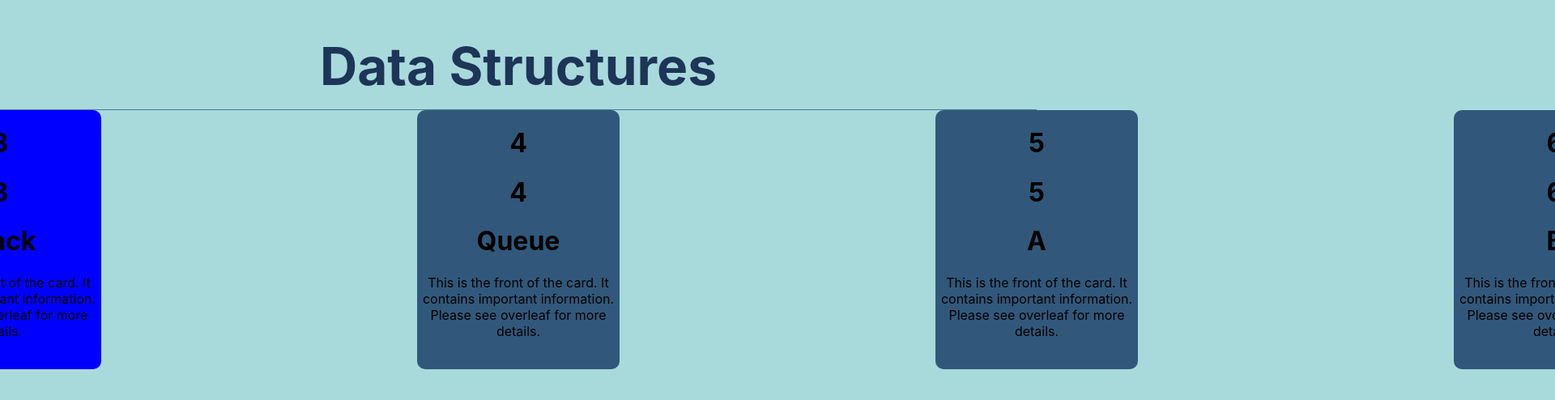
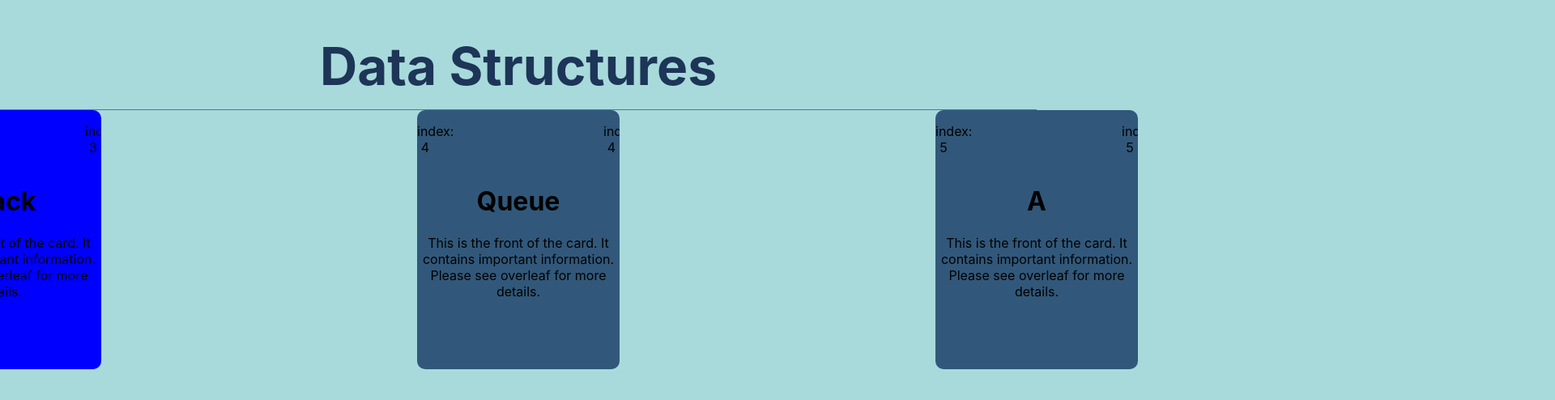
Before and after one commit to michael-mcmasters/Notecards, a React (Create React App) app: page / in a window 1280 px wide. Shown: the top 494 px of the page at 81% size, 1920 px wide, since content can reach past the window. Built offline with nearby package versions, Linux system fonts and the light colour scheme.

Commit message:
Cycle works but code is a mess

```diff
--- a/src/components/js/Card.js
+++ b/src/components/js/Card.js
@@ -14,7 +14,7 @@ export default function Card(props) {
   const [frontText, setFrontText] = useState(props.frontText);
   const [backText, setBackText] = useState(props.backText);
 
-  const [cardId, setCardId] = useState(props.index);
+  // const [cardId, setCardId] = useState(props.index);
 
   useEffect(() => {
     window.addEventListener('keydown', handleKeyDown);
@@ -22,7 +22,7 @@ export default function Card(props) {
     return () => {
       window.removeEventListener('keydown', handleKeyDown);
     };
-  }, [flipped, direction]);      // Re-renders component whenever flipped value changes.
+  }, [flipped, direction, index]);      // Re-renders component whenever flipped value changes.
 
   // Left/right to move card. Space key to flip.
   const handleKeyDown = (event) => {
@@ -38,26 +38,31 @@ export default function Card(props) {
         break;
     }
   };
+  //  0  1  2  3  4  5  6
+  // +7 +7 +7 +7 +7 +7 +7
+  //  7  8  9 10 11 12 13
+
+  // 0 1 2 3 4 5 6
+  // 1 2 3 4 5 6 7
+  // 2 3 4 5 6 7 8    // move right
+  // 1 2 3 4 5 6 7
 
   // Object pooling: There are only 7 cards at a given time.
   // Arrow keys move the card. When the card is off screen, it repositions to the opposing side of the screen and receives its new props data to display its new card information.
   const handleMoveCard = (newDirection) => {
     if (newDirection === "left") {
-      if (direction <= -150) {
-        setDirection(150);
+      if (direction <= 0) {
+        setDirection(100);
         setTransition("");                  // Move to opposing screen. Remove transition affect so user doesn't see it move.
 
-        //  0  1  2  3  4  5  6
-        // +7 +7 +7 +7 +7 +7 +7
-        //  7  8  9 10 11 12 13
-        const newIndex = index + 7;
+        const newIndex = index + 3;
         const [newData, indexInRange] = props.getNewData(newIndex);
         if (indexInRange) {
-          setIndex(index + 7);
+          setIndex(index + 3);
           setBackgroundColor(newData.backgroundColor);
           setFrontText(newData.frontText);
           setBackText(newData.backText);
-          setCardId(newData.id);
+          // setCardId(newData.id);
         }
       } else {
         setDirection(direction - 50);
@@ -65,18 +70,20 @@ export default function Card(props) {
       }
     }
     else if (newDirection === "right") {
-      if (direction >= 150) {
-        setDirection(-150);
+      if (direction >= 100) {
+        setDirection(0);
         setTransition("");
 
+        const newIndex = index - 3;
+        const [newData, indexInRange] = props.getNewData(newIndex);
+        if (indexInRange) {
+          setIndex(index - 3);
+          setBackgroundColor(newData.backgroundColor);
+          setFrontText(newData.frontText);
+          setBackText(newData.backText);
+          // setCardId(newData.id);
 
-        const newIndex = index - 7;
-        setIndex(index - 7);
-        const newData = props.getNewData(newIndex);
-        setBackgroundColor(newData.backgroundColor);
-        setFrontText(newData.frontText);
-        setBackText(newData.backText);
-        setCardId(newData.id);
+        }
 
       } else {
         setDirection(direction + 50);
@@ -89,8 +96,16 @@ export default function Card(props) {
     <FlipCardContainer direction={direction} transition={transition}>
       <FlipCard flipped={flipped} onClick={() => setFlipped(!flipped)}>
         <Front backgroundColor={backgroundColor}>
-          <h1>{index}</h1>
-          <h1>{cardId}</h1>
+          <div className="flex">
+            <div className="width">
+              <p>index: {index}</p>
+              {/* <p>id: {cardId}a</p> */}
+            </div>
+            <div className="width">
+              <p>index: {index}</p>
+              {/* <p>id: {cardId}</p> */}
+            </div>
+          </div>
           <h1>{frontText}</h1>
           <p>This is the front of the card. It contains important information. Please see overleaf for more details.</p>
         </Front>
--- a/src/components/js/Cards.js
+++ b/src/components/js/Cards.js
@@ -169,7 +169,7 @@ export default function App() {
   const i = cardIndex;
   return (
     <div className="row">
-      <Card
+      {/* <Card
         key={-3}
         index={cards[0].id}   // Flip animation needs index. Will not work if you use key as index.
         direction={-150}
@@ -198,7 +198,7 @@ export default function App() {
         frontText={cards[2].frontText}
         backText={cards[2].backText}
         getNewData={getNewData}
-      />
+      /> */}
       <Card
         key={0}
         index={cards[3].id}   // Flip animation needs index. Will not work if you use key as index.
@@ -229,7 +229,7 @@ export default function App() {
         backText={cards[5].backText}
         getNewData={getNewData}
       />
-      <Card
+      {/* <Card
         key={3}
         index={cards[6].id}   // Flip animation needs index. Will not work if you use key as index.
         direction={150}
@@ -238,7 +238,7 @@ export default function App() {
         frontText={cards[6].frontText}
         backText={cards[6].backText}
         getNewData={getNewData}
-      />
+      /> */}
     </div>
   )
 }
--- a/src/index.css
+++ b/src/index.css
@@ -14,3 +14,13 @@ body {
 code {
   font-family: source-code-pro, Menlo, Monaco, Consolas, "Courier New", monospace;
 }
+
+.flex {
+  display: flex;
+  flex-direction: row;
+  justify-content: space-between;
+}
+
+.width {
+  width: 20px;
+}
```
